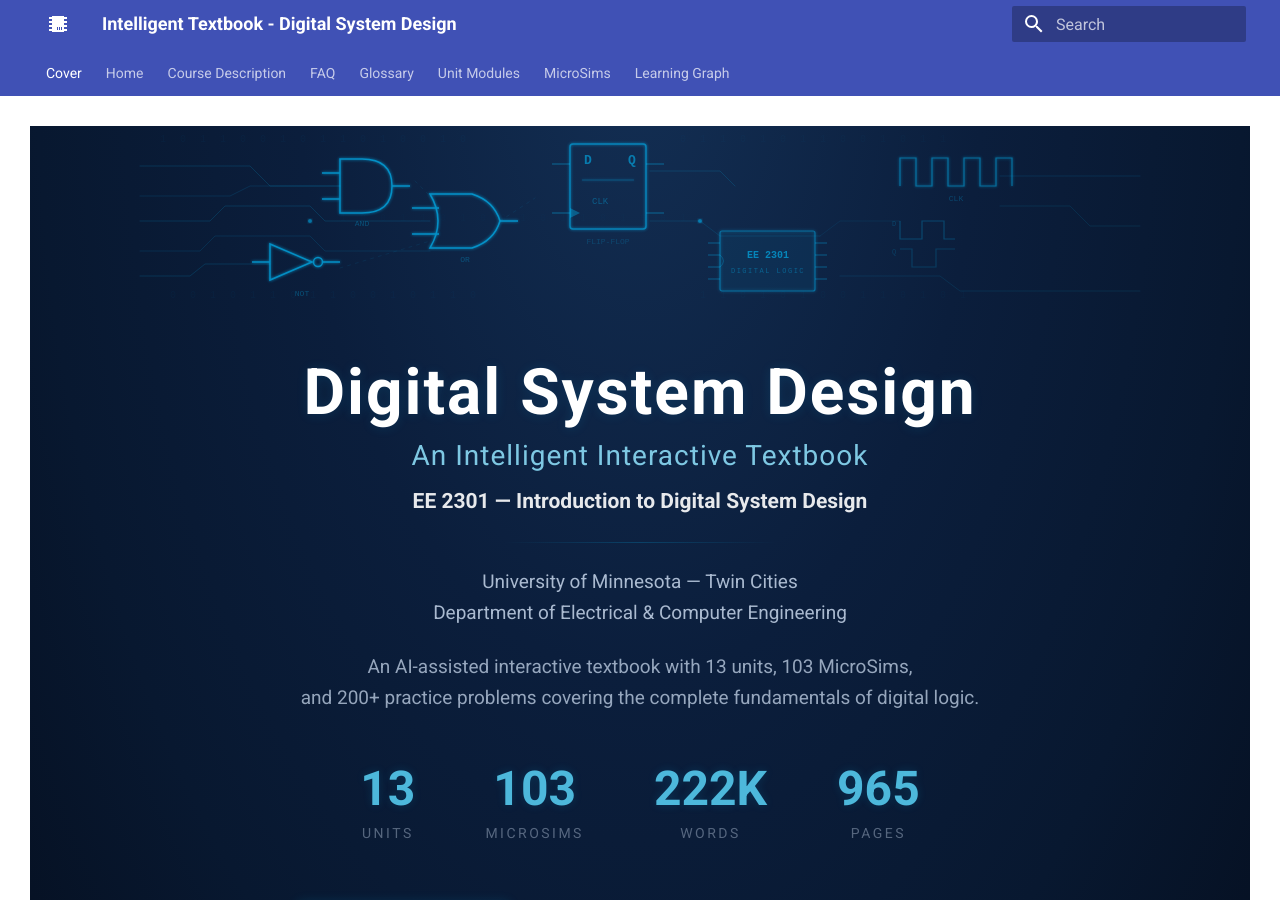
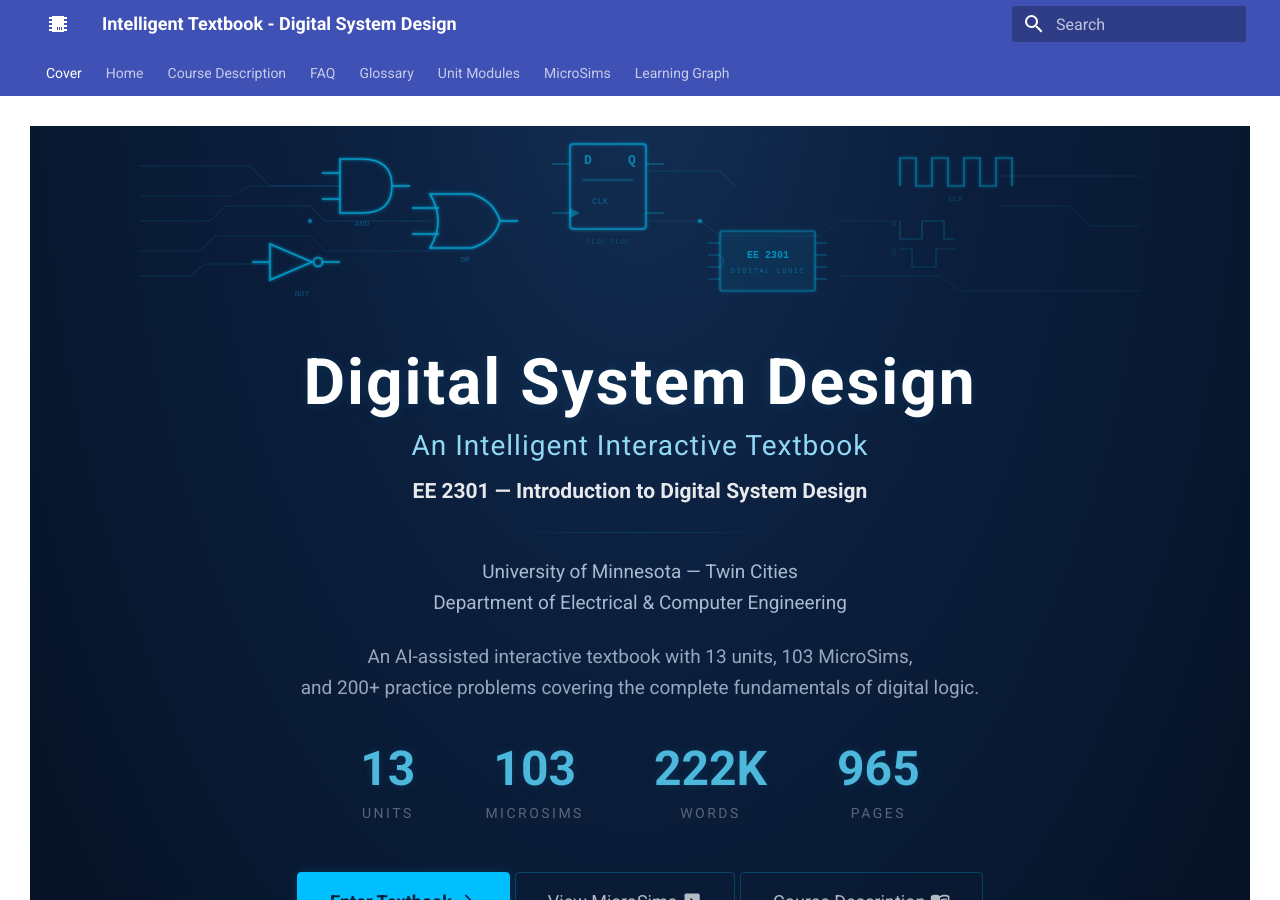
Before and after one commit to Nati-123/intelligent-textbook-ee2301, an MkDocs documentation site: the page built from docs/index.md, in a window 1280 px wide and 900 px high. Built offline with MkDocs 1.6.1 and Material for MkDocs 9.7.7, drawn with Linux system fonts in a browser that asks for light colours.

Commit message:
Polish cover page — tighter hero, stronger subtitle, circuit glow animation, button hover lift
Co-Authored-By: Claude Opus 4.6 <noreply@anthropic.com>

```diff
--- /dev/null
+++ b/docs/stylesheets/cover.css
@@ -0,0 +1,87 @@
+/* ===== COVER PAGE REFINEMENTS ===== */
+/* Scoped to .cover-page — does not affect any other pages. */
+
+/* 1. Reduce hero vertical height/padding ~10-15% */
+.md-typeset .cover-page {
+  min-height: 80vh;
+}
+
+.md-typeset .cover-content {
+  padding: 2rem 2rem 1rem 2rem;
+}
+
+.md-typeset .cover-stats {
+  margin: 2rem 0 1.2rem 0;
+}
+
+.md-typeset .cover-buttons {
+  margin-top: 2rem;
+}
+
+/* 2. Stronger subtitle — weight 500, slightly brighter */
+.md-typeset .cover-page h2 {
+  font-weight: 500;
+  color: #90d8f4 !important;
+}
+
+/* 3 & 4. Circuit artwork: slightly more visible + subtle breathing glow */
+@keyframes circuit-glow {
+  0%, 100% {
+    filter: drop-shadow(0 0 2px rgba(0, 191, 255, 0.08)) brightness(1.06);
+  }
+  50% {
+    filter: drop-shadow(0 0 8px rgba(0, 191, 255, 0.22)) brightness(1.12);
+  }
+}
+
+@keyframes circuit-glow-bottom {
+  0%, 100% {
+    filter: drop-shadow(0 0 2px rgba(0, 191, 255, 0.06));
+  }
+  50% {
+    filter: drop-shadow(0 0 6px rgba(0, 191, 255, 0.18));
+  }
+}
+
+.md-typeset .cover-circuit .circuit-svg {
+  animation: circuit-glow 5s ease-in-out infinite;
+}
+
+.md-typeset .cover-circuit-bottom .circuit-svg-alt {
+  opacity: 0.73;
+  animation: circuit-glow-bottom 5s ease-in-out infinite;
+}
+
+/* Respect prefers-reduced-motion — keep brightness, disable animation */
+@media (prefers-reduced-motion: reduce) {
+  .md-typeset .cover-circuit .circuit-svg {
+    animation: none;
+    filter: brightness(1.06);
+  }
+  .md-typeset .cover-circuit-bottom .circuit-svg-alt {
+    animation: none;
+  }
+}
+
+/* 5. Professional button hover — slight lift + soft glow */
+.md-typeset .cover-buttons .md-button {
+  transition: transform 0.25s ease, box-shadow 0.25s ease, background 0.25s ease,
+              color 0.25s ease, border-color 0.25s ease;
+}
+
+.md-typeset .cover-buttons .md-button:hover {
+  transform: translateY(-2px);
+  box-shadow: 0 4px 18px rgba(0, 191, 255, 0.18);
+}
+
+.md-typeset .cover-buttons .md-button--primary:hover {
+  transform: translateY(-2px);
+  box-shadow: 0 6px 24px rgba(0, 191, 255, 0.4);
+}
+
+/* Responsive: match reduced padding at mobile */
+@media (max-width: 768px) {
+  .md-typeset .cover-content {
+    padding: 1.2rem 1rem 0.8rem 1rem;
+  }
+}
--- a/mkdocs.yml
+++ b/mkdocs.yml
@@ -34,6 +34,7 @@ markdown_extensions:
 
 extra_css:
   - stylesheets/extra.css
+  - stylesheets/cover.css
 
 extra_javascript:
   - javascripts/mathjax.js
```
